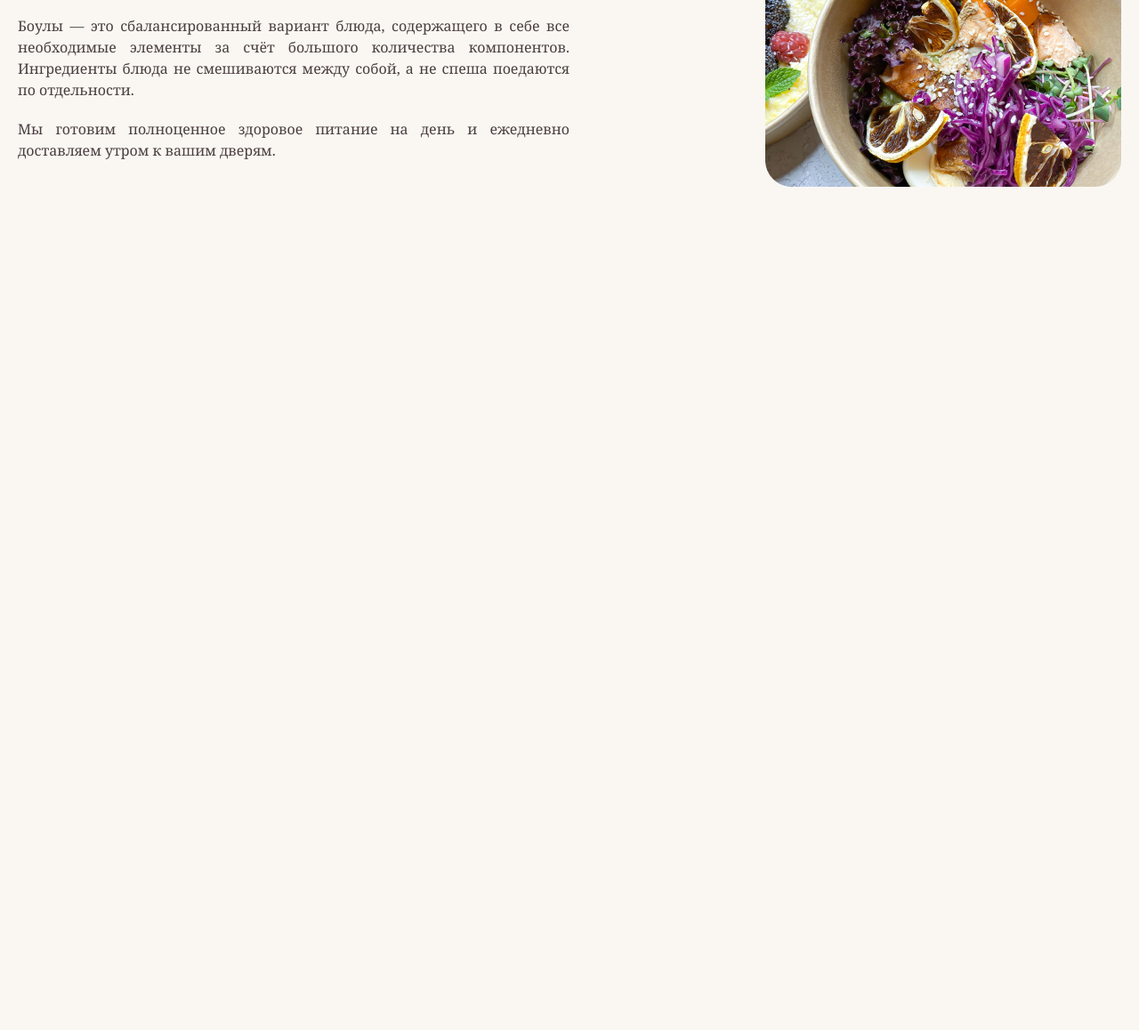
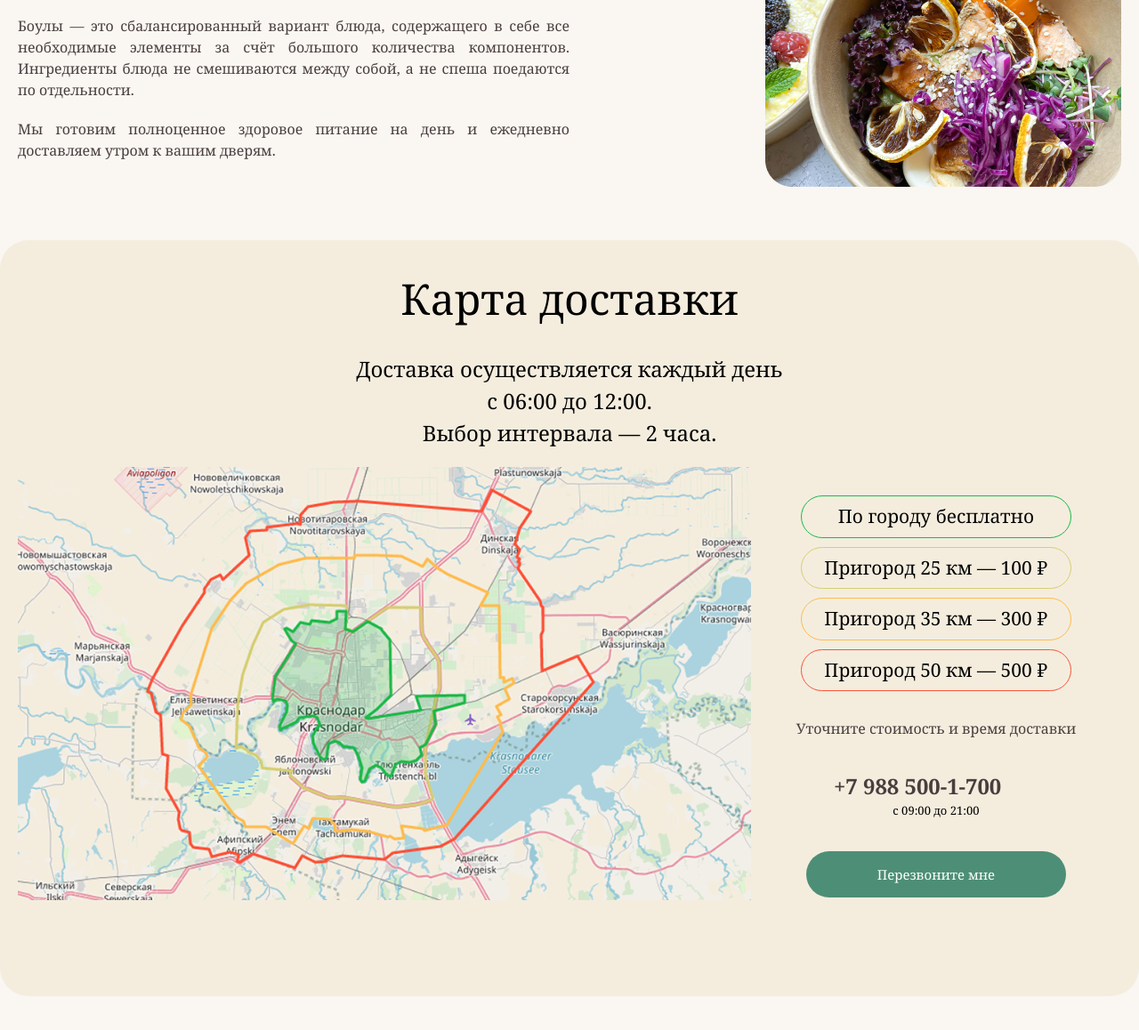
Before and after one commit to muhammadnazarov1724-cell/exam-week-2, a website: page index.html in a window 1280 px wide. Shown: the part 4672-5830 px from the top of the page at 89% size. Before the commit the page ends 4942 px from the top, so only its background shows below. Drawn offline with Linux system fonts and the light colour scheme.

Commit message:
main section7

```diff
--- a/index.html
+++ b/index.html
@@ -556,6 +556,31 @@
           <img src="./images/Mask Group.png" alt="">
         </div>
       </section>
+      <section class="h-[850px] flex flex-col gap-[20px] bg-[#F4EDDE] my-[40px] py-[30px] max-w-[1320px] m-auto lg:rounded-4xl lg:px-[20px]">
+        <div class="flex flex-col gap-[25px] items-center justify-center lg:items-center">
+          <p class="text-[24px] font-[500] lg:text-[48px] text-start">Карта доставки</p>
+          <p class="text-center lg:text-[24px]">Доставка осуществляется каждый день <br>с 06:00 до 12:00. <br>Выбор интервала — 2 часа.</p>
+        </div>
+        <div class="lg:flex lg:flex-row lg:justify-center ">
+          <div>
+            <img src="./images/map.png" alt="">
+          </div>
+          <div class="flex flex-col items-center lg:justify-center lg:w-[40%]">
+            <div class="mx-[15px] grid grid-cols-2 my-[30px] gap-[10px] lg:grid-cols-1">
+              <button class="text-[13px] border border-[#1EB949] rounded-4xl p-[7px] lg:text-[21px] lg:px-[25px]">По городу бесплатно</button>
+              <button class="text-[13px] border border-[#D6CE72] rounded-4xl p-[7px] lg:text-[21px] lg:px-[25px]">Пригород 25 км — 100 ₽</button>
+              <button class="text-[13px] border border-[#FFBC4F] rounded-4xl p-[7px] lg:text-[21px] lg:px-[25px]">Пригород 35 км — 300 ₽</button>
+              <button class="text-[13px] border border-[#FC5239] rounded-4xl p-[7px] lg:text-[21px] lg:px-[25px]">Пригород 50 км — 500 ₽</button>
+            </div>
+            <p class="text-[#493E3E] text-center">Уточните стоимость и время доставки</p>
+            <div class=" w-[230px] m-auto my-[35px]">
+              <p class="text-[24px] font-bold text-[#493E3E]">+7 988 500-1-700</p>
+              <p class="text--[#756D6D] text-[13px] text-center">c 09:00 до 21:00</p>
+            </div>
+            <button class="text-[15px] text-[white] font-[500] bg-[#4D8F76] rounded-[40px] py-[15px] px-[80px] ">Перезвоните мне</button>
+          </div>
+        </div>
+      </section>
     </main>
   </body>
 </html>
```
Also changed, not shown: images/map.png (added), src/output.css.
